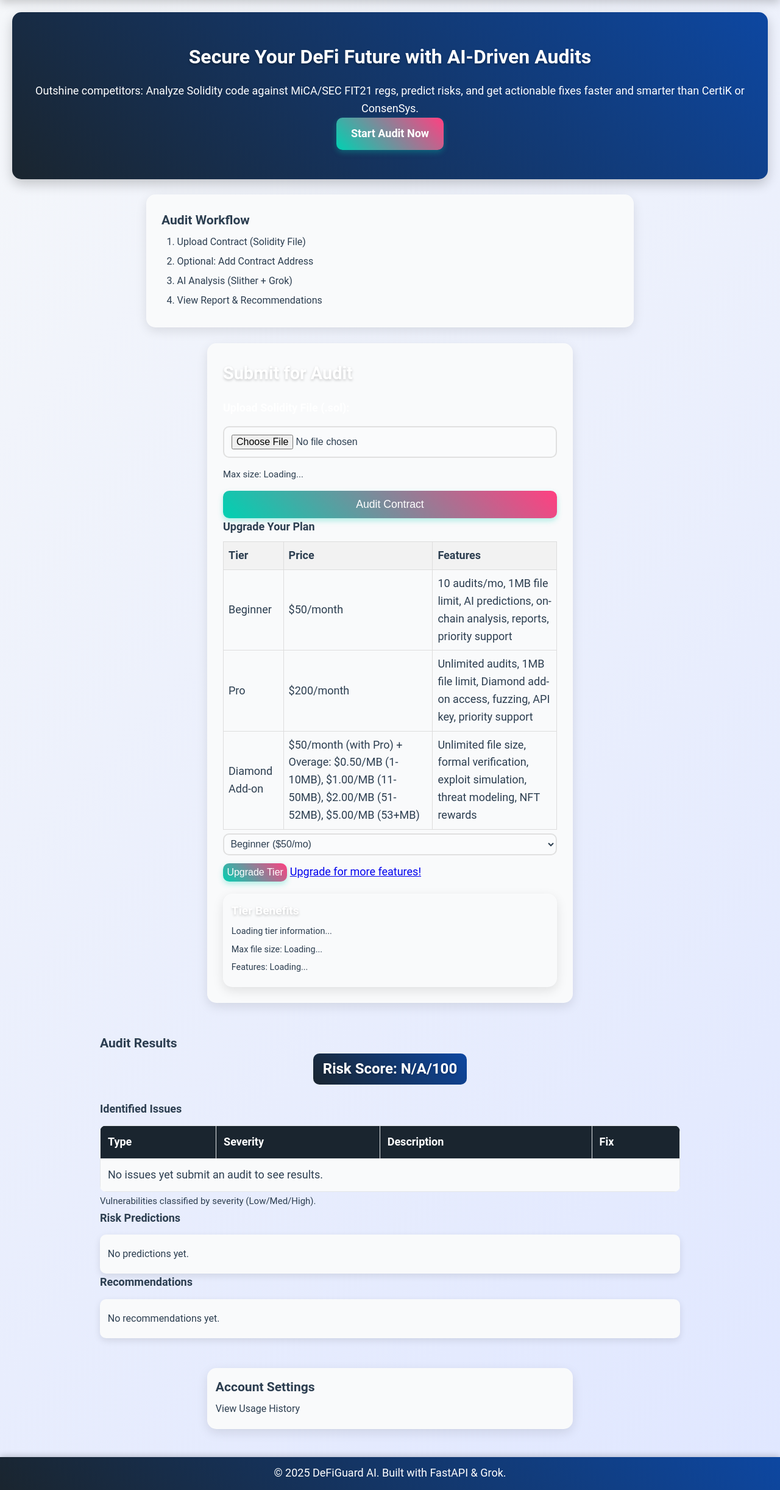
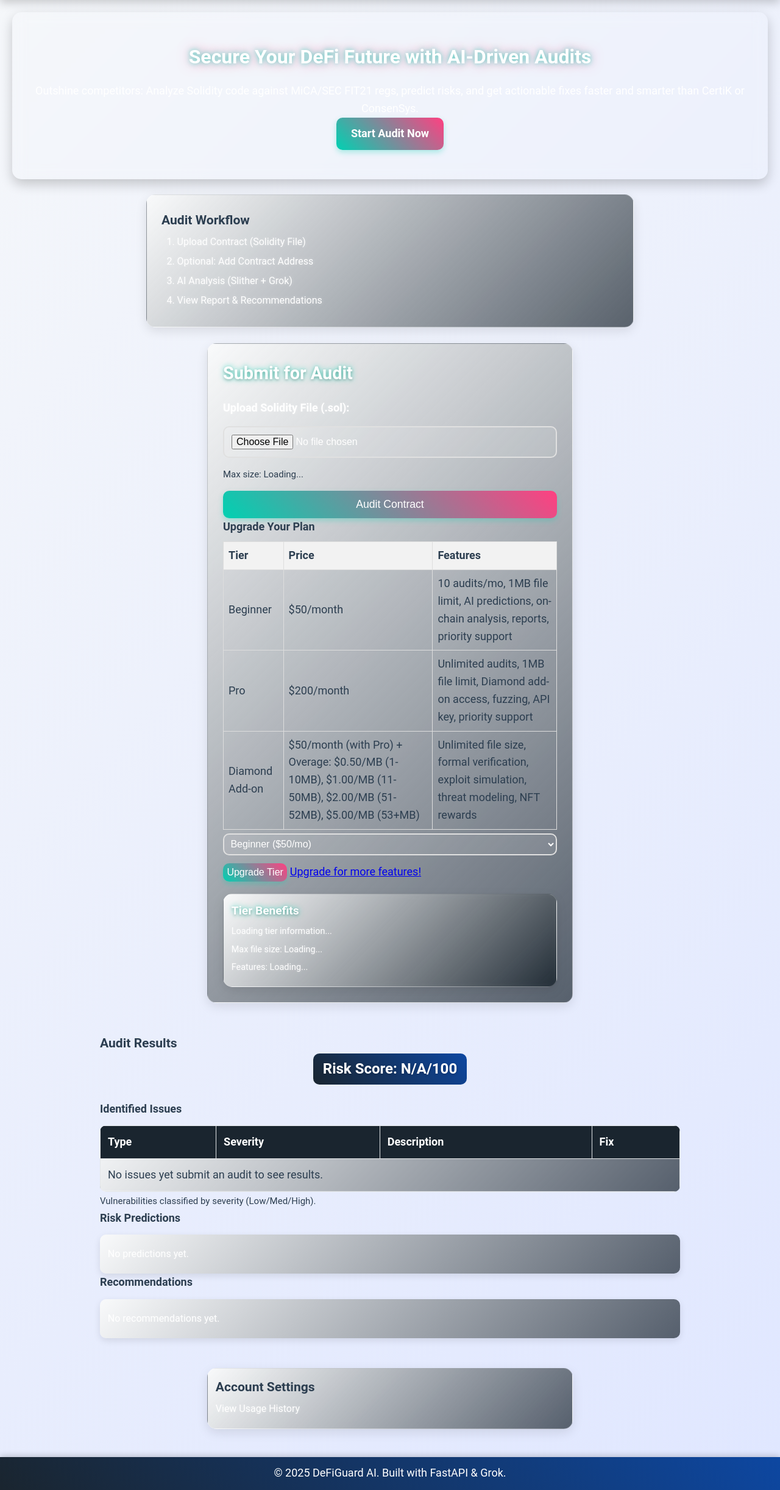
Before and after one commit to JoshontheWebb/defiguard-ai-fresh-private, a FastAPI app: page /ui in a window 1280 px wide. Shown: the part 108-2552 px from the top of the page at 61% size. Run offline with FastAPI, Linux system fonts and the light colour scheme; parts of the project's set-up code (start-up, migrations or seed data) failed here and were passed over.

Commit message:
Improve text visibility with dark overlays and fix header overlap

```diff
--- a/static/styles.css
+++ b/static/styles.css
@@ -18,6 +18,7 @@
     --warning: #f59e0b;
     --glass-bg: rgba(255, 255, 255, 0.1);
     --glass-border: rgba(255, 255, 255, 0.2);
+    --overlay-dark: rgba(26, 37, 47, 0.7); /* Dark overlay for contrast */
 }
 
 body {
@@ -38,9 +39,9 @@
     color: var(--text-light);
     padding: 1.5rem;
     text-align: center;
-    z-index: 102;
+    z-index: 100; /* Reduced to allow sidebar text visibility */
     box-shadow: 0 4px 15px rgba(0, 0, 0, 0.2);
-    backdrop-filter: blur(10px); /* Glassmorphism effect */
+    backdrop-filter: blur(10px);
     -webkit-backdrop-filter: blur(10px);
 }
 
@@ -67,7 +68,7 @@
     position: fixed;
     top: 1rem;
     left: 1rem;
-    z-index: 103;
+    z-index: 101; /* Above header */
     width: clamp(30px, 5vw, 35px);
     height: clamp(25px, 4vw, 30px);
     transition: transform 0.3s ease;
@@ -103,7 +104,7 @@
     color: var(--text-light);
     padding: clamp(15px, 2vw, 20px);
     transition: transform 0.3s ease, width 0.3s ease;
-    z-index: 101;
+    z-index: 102; /* Above header */
     visibility: hidden;
     border-right: 1px solid var(--glass-border);
     backdrop-filter: blur(5px);
@@ -114,7 +115,7 @@
     width: clamp(200px, 25vw, 250px);
     transform: translateX(0);
     visibility: visible;
-    view-transition-name: sidebar; /* View Transition for smooth open */
+    view-transition-name: sidebar;
 }
 
 .sidebar:not(.open) {
@@ -151,7 +152,7 @@
 .sidebar ul li a:focus-visible,
 .sidebar ul li .welcome-message:hover,
 .sidebar ul li .welcome-message:focus-visible {
-    background-color: rgba(52, 73, 94, 0.3); /* Glassmorphism tint */
+    background-color: rgba(52, 73, 94, 0.3);
     color: var(--accent-pink);
     outline: 2px solid var(--focus-outline);
     outline-offset: 2px;
@@ -164,6 +165,8 @@
     padding: 10px;
     border-radius: 8px;
     border: 1px solid var(--glass-border);
+    position: relative;
+    z-index: 103; /* Ensure above header if overlapping */
 }
 
 .main-content {
@@ -181,7 +184,7 @@
 .hero {
     text-align: center;
     padding: clamp(2rem, 5vw, 3rem) clamp(1rem, 2vw, 1rem);
-    background: var(--gradient);
+    background: linear-gradient(135deg, var(--gradient), var(--overlay-dark));
     color: var(--text-light);
     border-radius: 15px;
     box-shadow: 0 8px 20px rgba(0, 0, 0, 0.2);
@@ -193,6 +196,7 @@
     font-size: clamp(1.5rem, 4vw, 2rem);
     margin-bottom: clamp(0.5rem, 1.5vw, 1rem);
     text-shadow: 0 2px 4px rgba(0, 0, 0, 0.3);
+    text-shadow: 0 0 10px rgba(0, 209, 178, 0.7), 0 0 20px rgba(255, 64, 129, 0.5); /* Neon glow */
 }
 
 .cta-button {
@@ -219,7 +223,7 @@
     max-width: 800px;
     margin: clamp(1rem, 2vw, 2rem) auto;
     padding: clamp(1rem, 2vw, 1.5rem);
-    background: var(--bg-section);
+    background: linear-gradient(135deg, var(--bg-section), var(--overlay-dark));
     border-radius: 15px;
     box-shadow: 0 6px 18px rgba(0, 0, 0, 0.1);
     backdrop-filter: blur(5px);
@@ -235,12 +239,14 @@
 .progress-tracker li {
     margin: clamp(0.3rem, 0.5vw, 0.5rem) 0;
     font-size: clamp(0.9rem, 1.5vw, 1rem);
+    color: var(--text-light); /* Improved contrast */
+    text-shadow: 0 0 5px rgba(255, 255, 255, 0.3); /* Subtle glow */
 }
 
 .audit-section {
     max-width: 600px;
     margin: clamp(10px, 2vw, 20px) auto;
-    background: var(--bg-section);
+    background: linear-gradient(135deg, var(--bg-section), var(--overlay-dark));
     padding: clamp(15px, 2vw, 25px);
     border-radius: 15px;
     box-shadow: 0 6px 18px rgba(0, 0, 0, 0.1);
@@ -253,7 +259,7 @@
     color: var(--text-light);
     margin-bottom: clamp(10px, 2vw, 20px);
     font-size: clamp(1.5rem, 3vw, 1.8rem);
-    text-shadow: 0 2px 4px rgba(0, 0, 0, 0.2);
+    text-shadow: 0 2px 4px rgba(0, 0, 0, 0.2), 0 0 10px rgba(0, 209, 178, 0.7); /* Neon glow */
 }
 
 .audit-section form {
@@ -265,6 +271,7 @@
 .audit-section label {
     font-weight: 700;
     color: var(--text-light);
+    text-shadow: 0 0 5px rgba(255, 255, 255, 0.3); /* Subtle glow for contrast */
 }
 
 .audit-section input[type="text"],
@@ -275,6 +282,7 @@
     font-size: clamp(0.9rem, 1.5vw, 1rem);
     transition: border-color 0.3s ease, box-shadow 0.3s ease;
     background: var(--glass-bg);
+    color: var(--text-light); /* Ensure text visibility */
 }
 
 .audit-section input[type="text"]:focus,
@@ -305,19 +313,20 @@
 }
 
 .usage-warning p {
-    color: var(--error);
+    color: var(--text-light); /* Improved contrast */
     font-size: clamp(0.8rem, 1.2vw, 0.9rem);
     margin-top: clamp(0.3rem, 0.5vw, 0.5rem);
     padding: clamp(0.3rem, 0.5vw, 0.5rem);
     border-radius: 8px;
     background: rgba(239, 68, 68, 0.1);
     border: 1px solid var(--error);
+    text-shadow: 0 0 5px rgba(255, 255, 255, 0.3); /* Glow for readability */
 }
 
 .tier-benefits {
     margin-top: clamp(0.5rem, 1vw, 1rem);
     padding: clamp(0.5rem, 1vw, 1rem);
-    background: var(--bg-section);
+    background: linear-gradient(135deg, var(--bg-section), var(--overlay-dark));
     border-radius: 15px;
     box-shadow: 0 6px 18px rgba(0, 0, 0, 0.1);
     backdrop-filter: blur(5px);
@@ -329,12 +338,14 @@
     color: var(--text-light);
     font-size: clamp(1rem, 2vw, 1.2rem);
     margin-bottom: clamp(0.3rem, 0.5vw, 0.5rem);
-    text-shadow: 0 2px 4px rgba(0, 0, 0, 0.2);
+    text-shadow: 0 2px 4px rgba(0, 0, 0, 0.2), 0 0 10px rgba(0, 209, 178, 0.7); /* Neon glow */
 }
 
 .tier-benefits p {
     font-size: clamp(0.8rem, 1.2vw, 0.9rem);
     margin: clamp(0.3rem, 0.5vw, 0.5rem) 0;
+    color: var(--text-light); /* Improved contrast */
+    text-shadow: 0 0 5px rgba(255, 255, 255, 0.3); /* Subtle glow */
 }
 
 .tier-benefits a {
@@ -385,7 +396,7 @@
 .results {
     margin-top: clamp(15px, 2vw, 20px);
     padding: clamp(10px, 1.5vw, 15px);
-    background: var(--bg-section);
+    background: linear-gradient(135deg, var(--bg-section), var(--overlay-dark));
     border-radius: 15px;
     display: none;
     box-shadow: 0 6px 18px rgba(0, 0, 0, 0.1);
@@ -424,7 +435,7 @@
     width: 100%;
     border-collapse: collapse;
     margin-top: clamp(0.5rem, 1vw, 1rem);
-    background: var(--bg-section);
+    background: linear-gradient(135deg, var(--bg-section), var(--overlay-dark));
     border-radius: 10px;
     overflow: hidden;
 }
@@ -450,7 +461,7 @@
 .recommendations-placeholder ul {
     list-style: none;
     padding: clamp(0.5rem, 1vw, 1rem);
-    background: var(--bg-section);
+    background: linear-gradient(135deg, var(--bg-section), var(--overlay-dark));
     border-radius: 10px;
     margin-top: clamp(0.5rem, 1vw, 1rem);
     box-shadow: 0 4px 12px rgba(0, 0, 0, 0.1);
@@ -461,6 +472,8 @@
     margin: clamp(0.3rem, 0.5vw, 0.5rem) 0;
     font-size: clamp(0.9rem, 1.5vw, 1rem);
     transition: color 0.3s ease;
+    color: var(--text-light); /* Improved contrast */
+    text-shadow: 0 0 5px rgba(255, 255, 255, 0.3); /* Subtle glow */
 }
 
 .predictions-placeholder li:hover,
@@ -472,7 +485,7 @@
     max-width: 600px;
     margin: clamp(1rem, 2vw, 2rem) auto;
     padding: clamp(0.5rem, 1vw, 1rem);
-    background: var(--bg-section);
+    background: linear-gradient(135deg, var(--bg-section), var(--overlay-dark));
     border-radius: 15px;
     box-shadow: 0 6px 18px rgba(0, 0, 0, 0.1);
     backdrop-filter: blur(5px);
@@ -487,6 +500,8 @@
 #settings li {
     margin: clamp(0.3rem, 0.5vw, 0.5rem) 0;
     font-size: clamp(0.9rem, 1.5vw, 1rem);
+    color: var(--text-light); /* Improved contrast */
+    text-shadow: 0 0 5px rgba(255, 255, 255, 0.3); /* Subtle glow */
 }
 
 #settings a {
@@ -532,11 +547,11 @@
     border: 2px solid hsl(0, 0%, 88%);
     background: var(--glass-bg);
     transition: border-color 0.3s ease, box-shadow 0.3s ease;
+    color: var(--text-light); /* Improved contrast */
 }
 
 .upgrade-prompt select {
     width: 100%;
-    color: var(--text-dark);
 }
 
 .upgrade-prompt select:focus,
@@ -599,7 +614,7 @@
 #facet-preview {
     margin-top: clamp(15px, 2vw, 20px);
     padding: clamp(10px, 1.5vw, 15px);
-    background: var(--bg-section);
+    background: linear-gradient(135deg, var(--bg-section), var(--overlay-dark));
     border-radius: 15px;
     box-shadow: 0 6px 18px rgba(0, 0, 0, 0.1);
     backdrop-filter: blur(5px);
```
